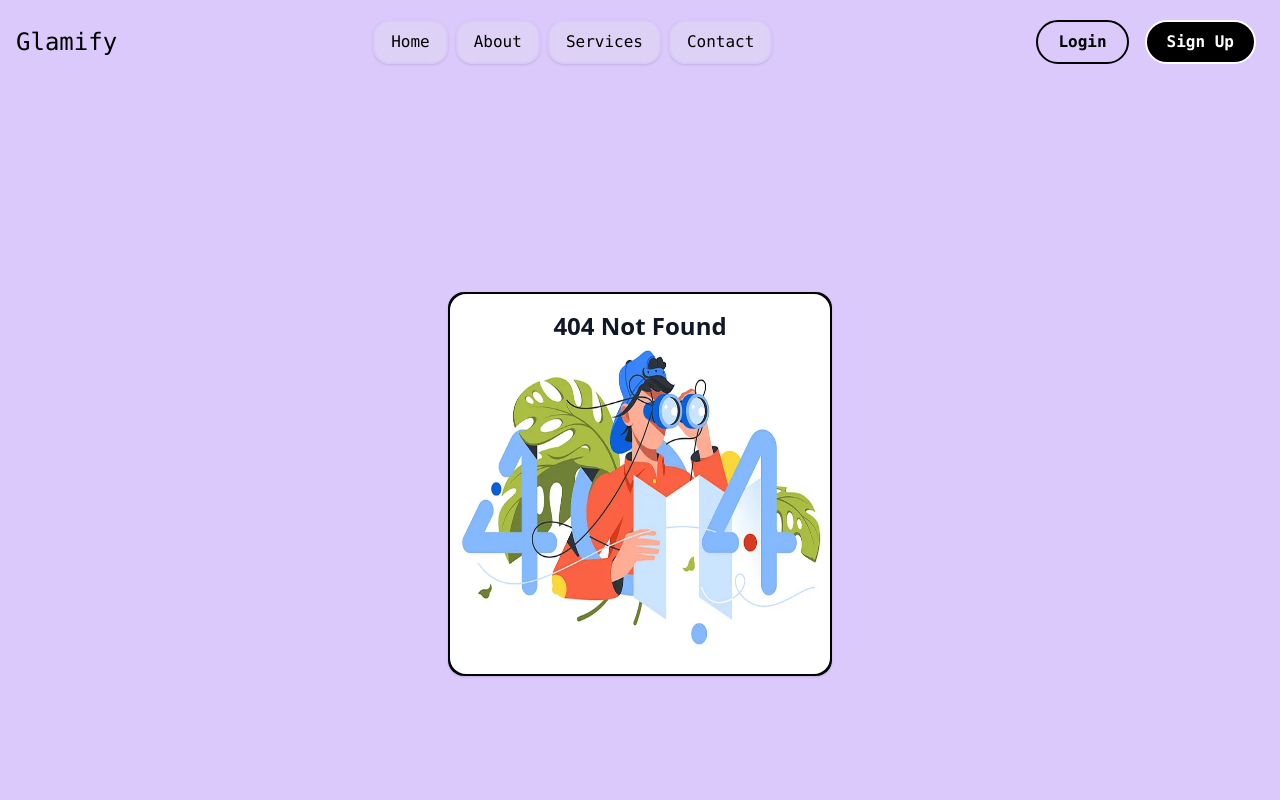
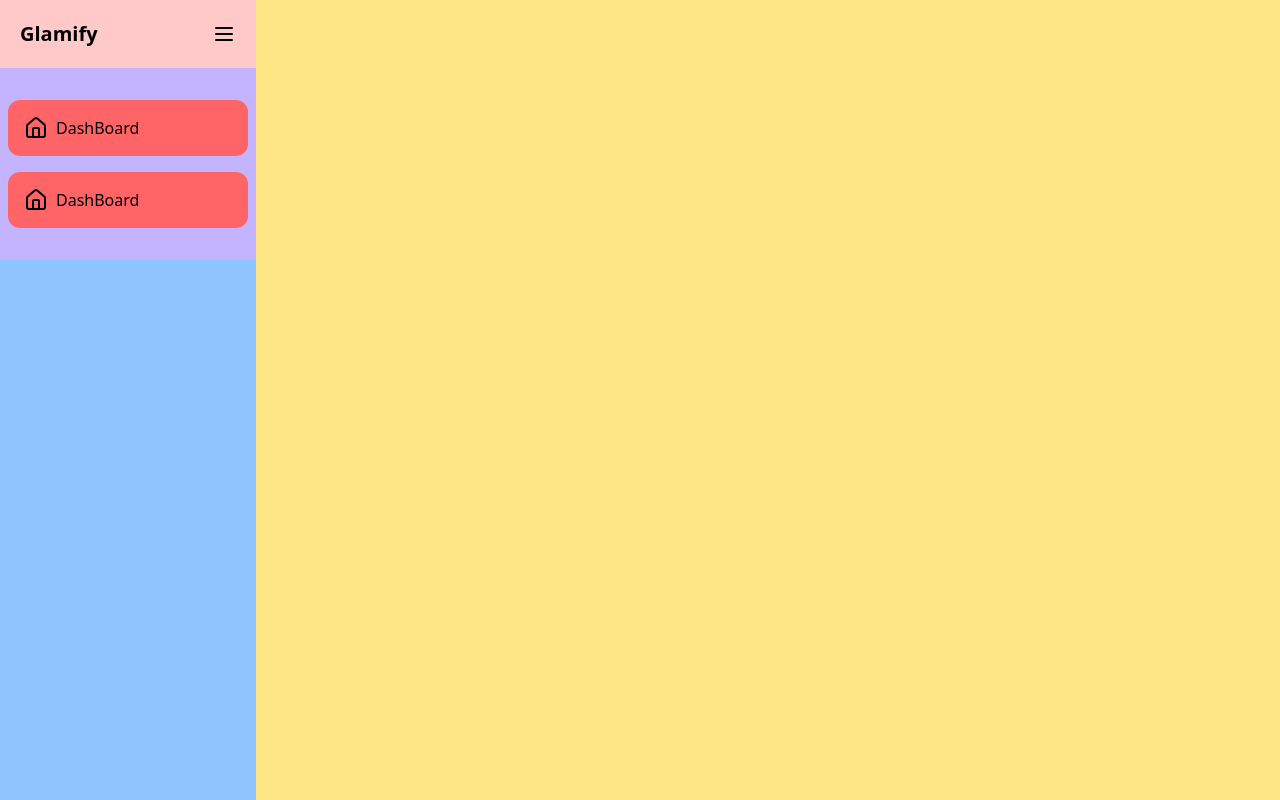
Before and after one commit to Thamidu-Nadun/Glamify, a React (Vite) app in the folder client/: page /admin2 in a window 1280 px wide. Shown: the top 800 px of the page. Built offline with nearby package versions, Linux system fonts and the light colour scheme.

Commit message:
Sample admin

```diff
--- a/client/package.json
+++ b/client/package.json
@@ -15,6 +15,7 @@
     "lucide-react": "^0.507.0",
     "react": "^19.0.0",
     "react-dom": "^19.0.0",
+    "react-router-dom": "^7.5.3",
     "tailwindcss": "^4.1.2"
   },
   "devDependencies": {
--- a/client/src/App.jsx
+++ b/client/src/App.jsx
@@ -1,19 +1,18 @@
 import React from 'react';
 import Home from './pages/Home/Home';
-// import Navbar from './layout/Navbar/Navbar';
-import Footer from './layout/Footer/Footer';
+import NotFound from './pages/NotFound/NotFound';
 import Admin from './pages/Admin/Admin';
-import NotFound from './pages/NotFound/NotFound';
+import { Route, Routes } from 'react-router-dom';
+import Admin2 from './pages/Admin2/Admin2';
 
 function App() {
   return (
-    <div>
-      {/* <Navbar />
-      <Home />
-      <Footer /> */}
-      {/* <Admin /> */}
-      <NotFound />
-    </div>
+    <Routes>
+      <Route path="/" element={<Home />} />
+      <Route path="/admin" element={<Admin />} />
+      <Route path="/admin2" element={<Admin2 />} />
+      <Route path="/404" element={<NotFound />} />
+    </Routes>
   );
 }
 
--- a/client/src/main.jsx
+++ b/client/src/main.jsx
@@ -2,9 +2,13 @@ import { StrictMode } from 'react';
 import { createRoot } from 'react-dom/client';
 import './index.css';
 import App from './App.jsx';
+import { BrowserRouter } from 'react-router-dom';
+
 
 createRoot(document.getElementById('root')).render(
-  <StrictMode>
-    <App />
-  </StrictMode>,
+  <BrowserRouter>
+    <StrictMode>
+      <App />
+    </StrictMode>
+  </BrowserRouter>
 );
--- /dev/null
+++ b/client/src/pages/Admin2/Admin2.jsx
@@ -0,0 +1,12 @@
+import React from 'react'
+import SideBar from './Components/SideBar/SideBar'
+
+function Admin2() {
+  return (
+      <div className='bg-amber-200 h-screen flex'>
+          <SideBar/>
+    </div>
+  )
+}
+
+export default Admin2
--- /dev/null
+++ b/client/src/pages/Admin2/Components/SideBar/SideBar.jsx
@@ -0,0 +1,40 @@
+import { Home, Menu } from 'lucide-react';
+import React, { useState } from 'react'
+
+function SideBar() {
+    const [isSidebarOpen, setIsSidebarOpen] = useState(true);
+
+    const toggleSidebar = () => setIsSidebarOpen(!isSidebarOpen);
+  return (
+      <>
+          <aside className={`${isSidebarOpen ? 'w-64' : 'w-20' } bg-blue-300 fixed h-screen transition-all duration-300`}>
+              {/* Top Section Of SideBar */}
+              <div className={`bg-red-200 flex items-center ${isSidebarOpen ? 'justify-between' : 'justify-center' } p-5`}>
+                  {isSidebarOpen &&
+                      <span className='text-xl font-bold'>Glamify</span>
+                  }
+                    <button onClick={toggleSidebar}><Menu size={24}/></button>
+              </div>
+              {/* SideBar Menu Items */}
+              <div className='py-4 overflow-y-scroll bg-violet-300'>
+                  <ul className='flex flex-col justify-center py-2 px-2'>
+                      <MenuItem Icon={Home} isSidebarOpen={isSidebarOpen} />
+                      <MenuItem Icon={Home} isSidebarOpen={isSidebarOpen} />
+                  </ul>
+              </div>
+          </aside>
+    </>
+  )
+}
+
+export default SideBar
+
+
+const MenuItem = ({ Icon, isSidebarOpen }) => {
+    return (
+        <li className={`bg-red-400 flex ${isSidebarOpen ? 'justify-start' : 'justify-center' } w-full p-4 rounded-xl my-2`}>
+            <Icon size={24} className={`${isSidebarOpen ? 'mr-2' : 'mr-0'}`} />
+            {isSidebarOpen && <span>DashBoard</span>}
+        </li>
+    );
+}
--- a/client/src/pages/Home/Home.jsx
+++ b/client/src/pages/Home/Home.jsx
@@ -3,14 +3,18 @@ import Hero from './Hero/Hero';
 import Appointment from './Appointment/Appointment';
 import About from './About/About';
 import AboutS from './About/AboutS';
+import Navbar from '../../layout/NavBar/NavBar';
+import Footer from '../../layout/Footer/Footer';
 
 function Home() {
   return (
     <>
+      <Navbar/>
       <Hero />
       <Appointment />
       <About />
       <AboutS />
+      <Footer/>
     </>
   );
 }
```
Also changed, not shown: 1 other file (tests, documents, lock files or other folders).
